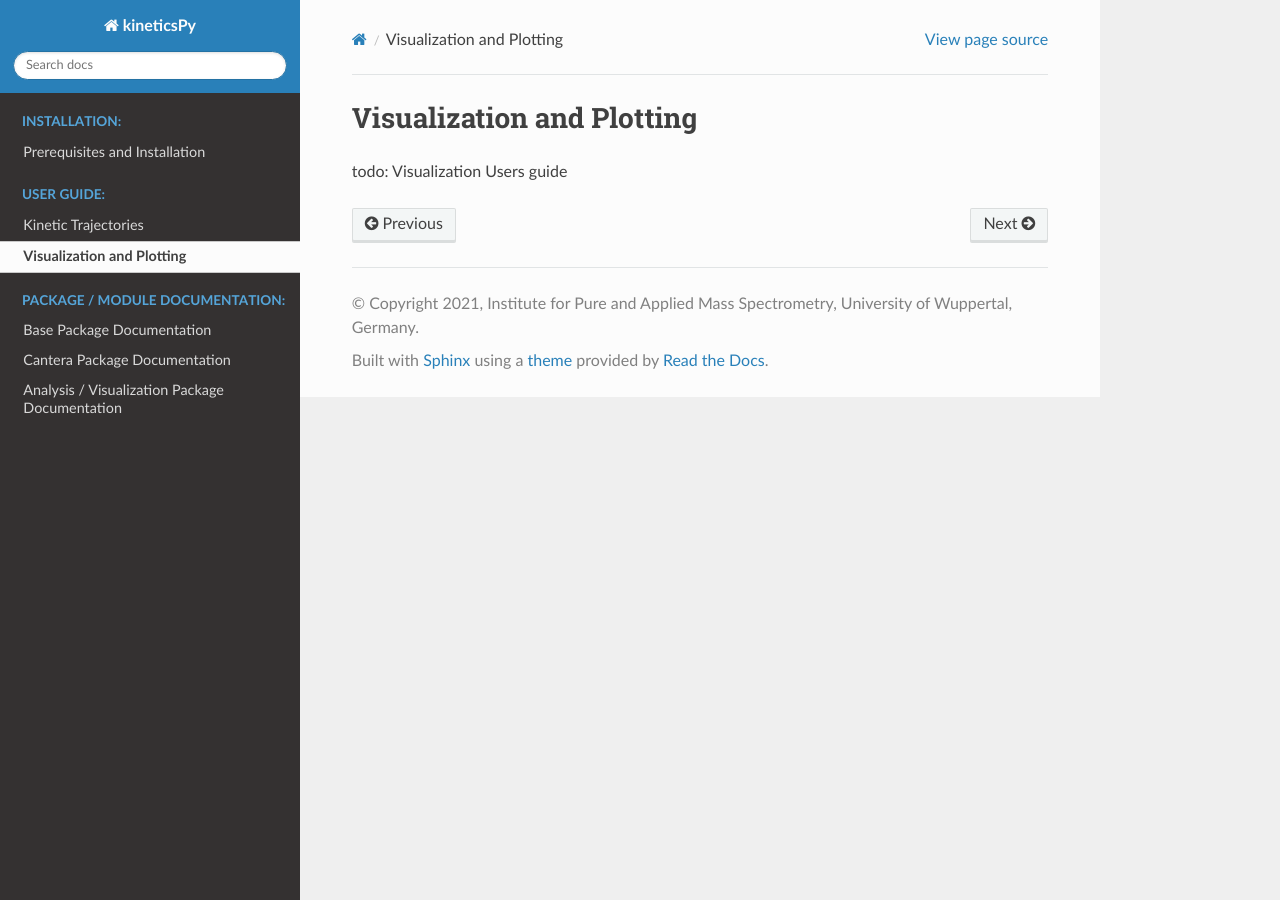
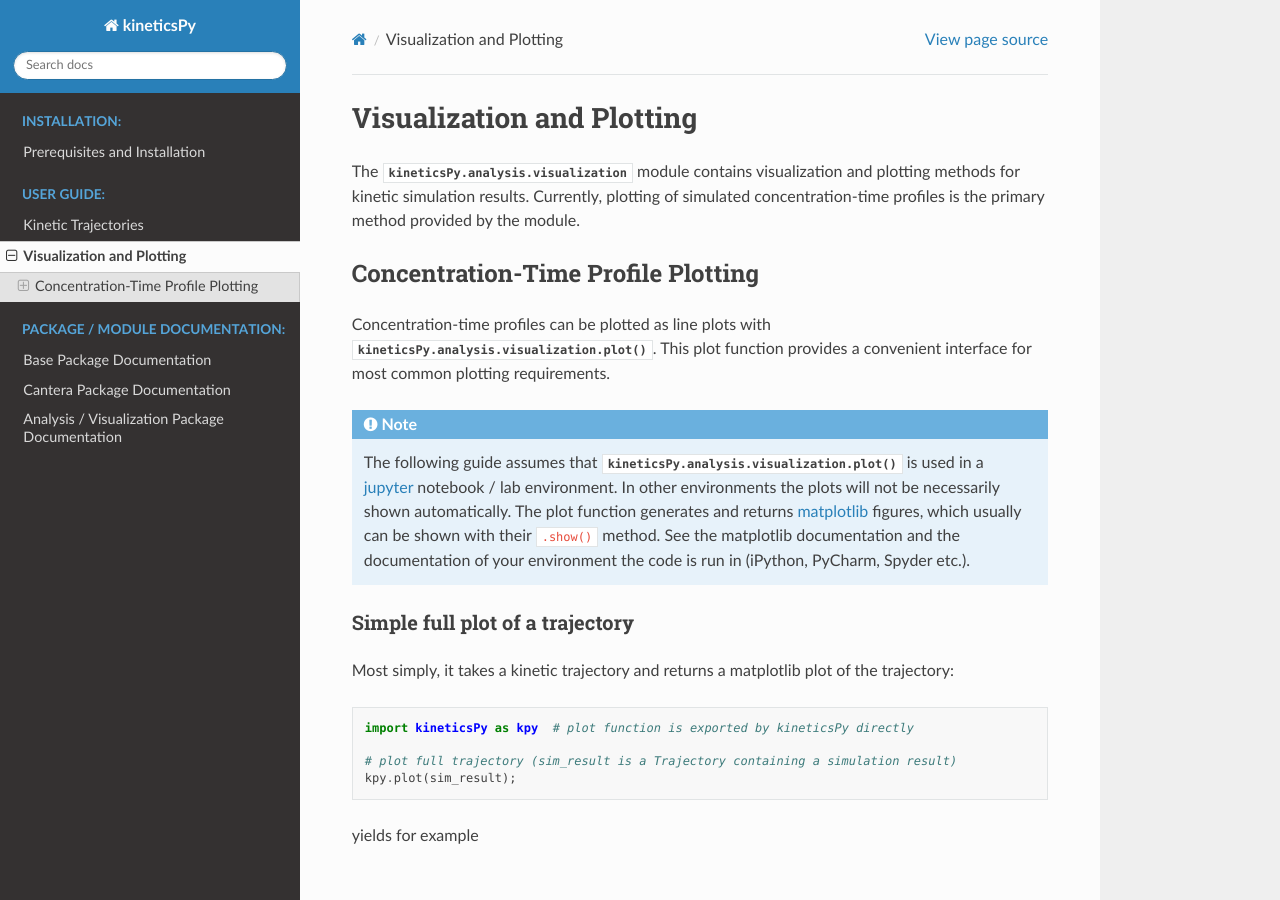
Before and after one commit to IPAMS/kineticsPy, a Sphinx documentation site: the page built from docs/usersguide/visualization.rst, in a window 1280 px wide and 900 px high. Built offline with Sphinx 7.4.7 and the Read the Docs theme 2.0.0, drawn with Linux system fonts in a browser that asks for light colours.

Commit message:
Adds documentation of simple trajectory plot and notbook for generation of plot examples

```diff
--- a/docs/usersguide/visualization.rst
+++ b/docs/usersguide/visualization.rst
@@ -4,4 +4,32 @@
 Visualization and Plotting
 ==========================
 
-todo: Visualization Users guide
+The :py:mod:`kineticsPy.analysis.visualization` module contains visualization and plotting methods for kinetic simulation results. Currently, plotting of simulated concentration-time profiles is the primary method provided by the module.
+
+
+Concentration-Time Profile Plotting
+=====================================
+
+Concentration-time profiles can be plotted as line plots with :py:func:`kineticsPy.analysis.visualization.plot`. This plot function provides a convenient interface for most common plotting requirements.
+
+.. note::
+    The following guide assumes that :py:func:`kineticsPy.analysis.visualization.plot` is used in a `jupyter <https://jupyter.org/>`_ notebook / lab environment. In other environments the plots will not be necessarily shown automatically. The plot function generates and returns `matplotlib <https://matplotlib.org/>`_ figures, which usually can be shown with their ``.show()`` method. See the matplotlib documentation and the documentation of your environment the code is run in (iPython, PyCharm, Spyder etc.).
+
+
+Simple full plot of a trajectory
+--------------------------------
+
+
+Most simply, it takes a kinetic trajectory and returns a matplotlib plot of the trajectory:
+
+.. code-block:: python
+
+    import kineticsPy as kpy  # plot function is exported by kineticsPy directly
+
+    # plot full trajectory (sim_result is a Trajectory containing a simulation result)
+    kpy.plot(sim_result);
+
+yields for example
+
+.. image:: images/concentration_plot_base_01.svg
+    :alt: Simple line plot of an example trajectory
```
Also changed, not shown: docs/notebooks/plotting_graphics.ipynb (added), docs/usersguide/images/concentration_plot_base_01.svg (added).
